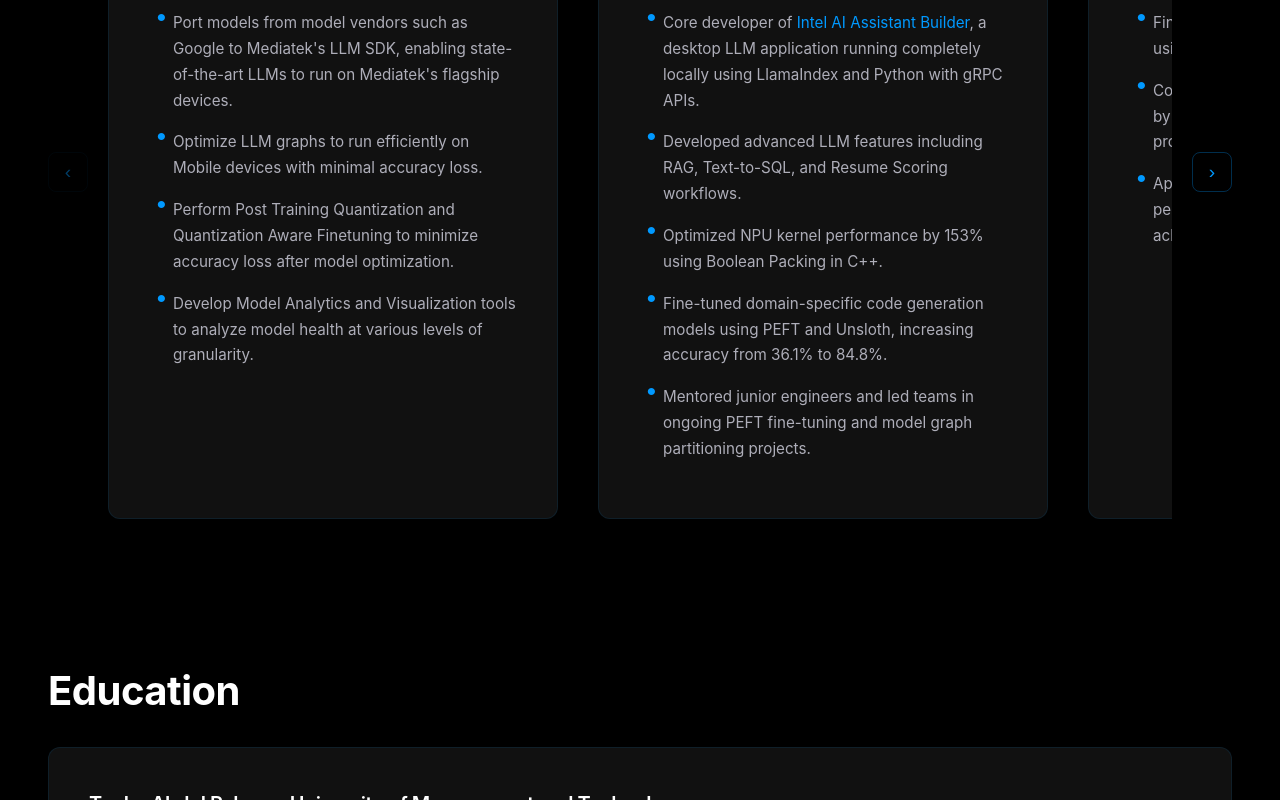
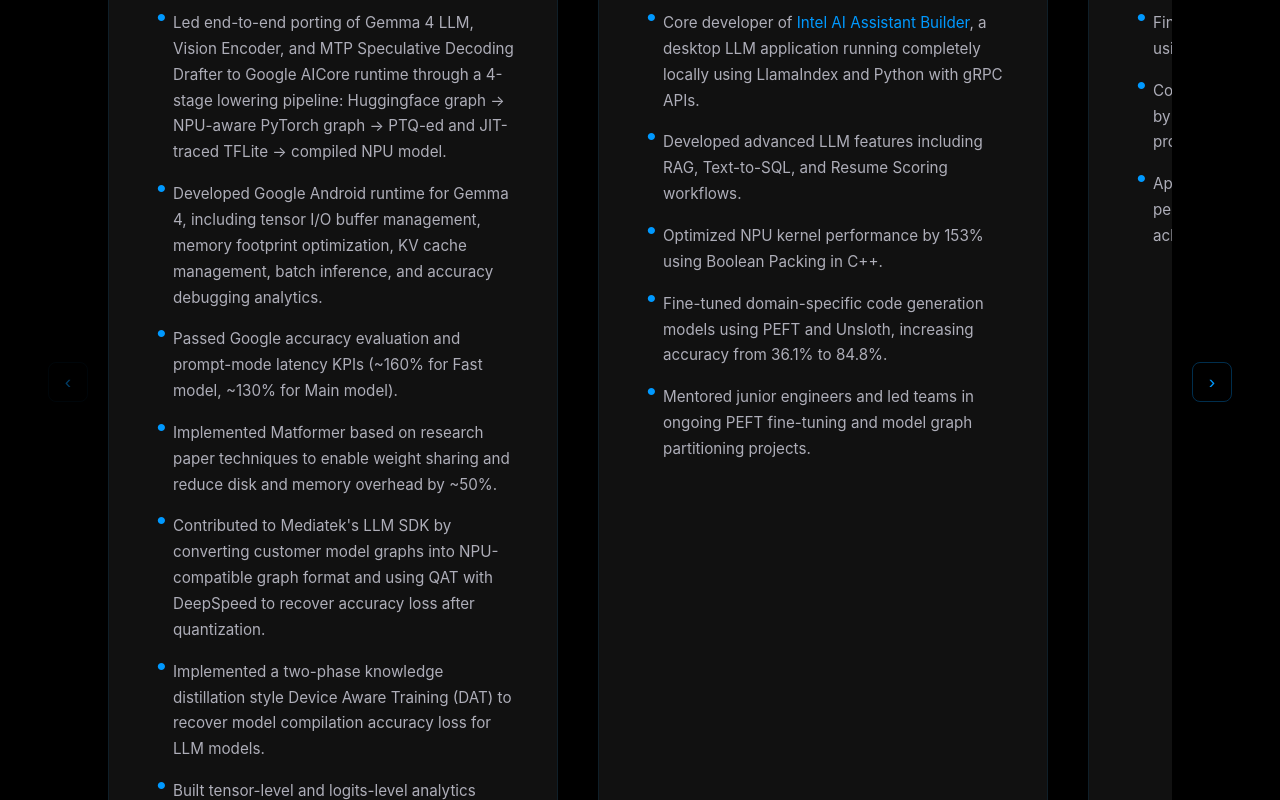
Before and after one commit to adamxht/adam-portfolio-app, a Next.js app: page /home in a window 1280 px wide. Shown: the part 1040-1840 px from the top of the page. Built offline with nearby package versions, Linux system fonts and the light colour scheme.

Commit message:
Update mediatek descriptions

```diff
--- a/src/app/data/homePageData.ts
+++ b/src/app/data/homePageData.ts
@@ -7,10 +7,13 @@ export const workData: Experience[] = [
     company: "Mediatek",
     period: "Aug 2025 - Present",
     description: [
-      "Port models from model vendors such as Google to Mediatek's LLM SDK, enabling state-of-the-art LLMs to run on Mediatek's flagship devices.",
-      "Optimize LLM graphs to run efficiently on Mobile devices with minimal accuracy loss.",
-      "Perform Post Training Quantization and Quantization Aware Finetuning to minimize accuracy loss after model optimization.",
-      "Develop Model Analytics and Visualization tools to analyze model health at various levels of granularity."
+      "Led end-to-end porting of Gemma 4 LLM, Vision Encoder, and MTP Speculative Decoding Drafter to Google AICore runtime through a 4-stage lowering pipeline: Huggingface graph -> NPU-aware PyTorch graph -> PTQ-ed and JIT-traced TFLite -> compiled NPU model.",
+      "Developed Google Android runtime for Gemma 4, including tensor I/O buffer management, memory footprint optimization, KV cache management, batch inference, and accuracy debugging analytics.",
+      "Passed Google accuracy evaluation and prompt-mode latency KPIs (~160% for Fast model, ~130% for Main model).",
+      "Implemented Matformer based on research paper techniques to enable weight sharing and reduce disk and memory overhead by ~50%.",
+      "Contributed to Mediatek's LLM SDK by converting customer model graphs into NPU-compatible graph format and using QAT with DeepSpeed to recover accuracy loss after quantization.",
+      "Implemented a two-phase knowledge distillation style Device Aware Training (DAT) to recover model compilation accuracy loss for LLM models.",
+      "Built tensor-level and logits-level analytics visualization tools to explain and debug distribution or cosine similarity shifts across the 4-stage pipeline and QAT/DAT flows."
     ],
     logo: "/assets/icons/mediatek-logo.jpg"
   },
```
